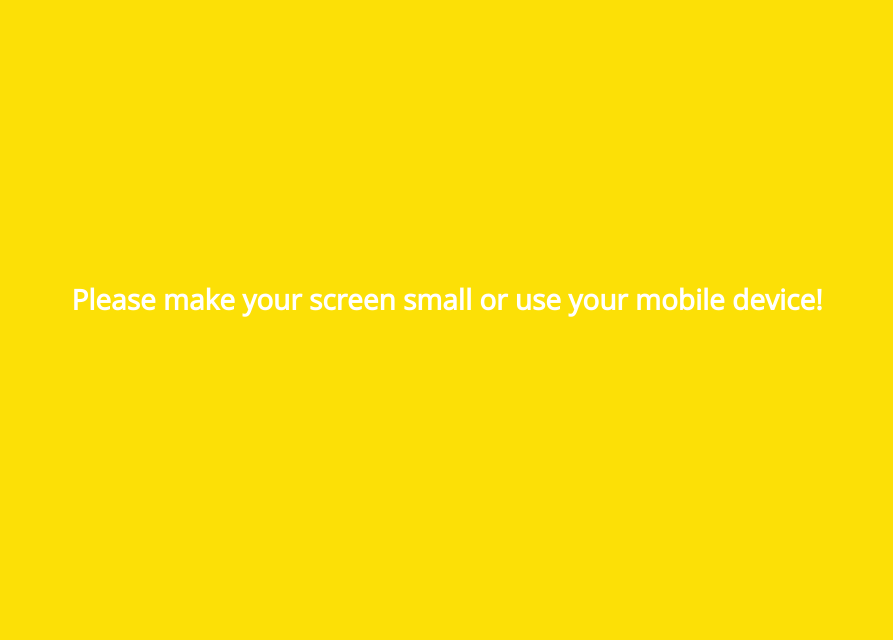
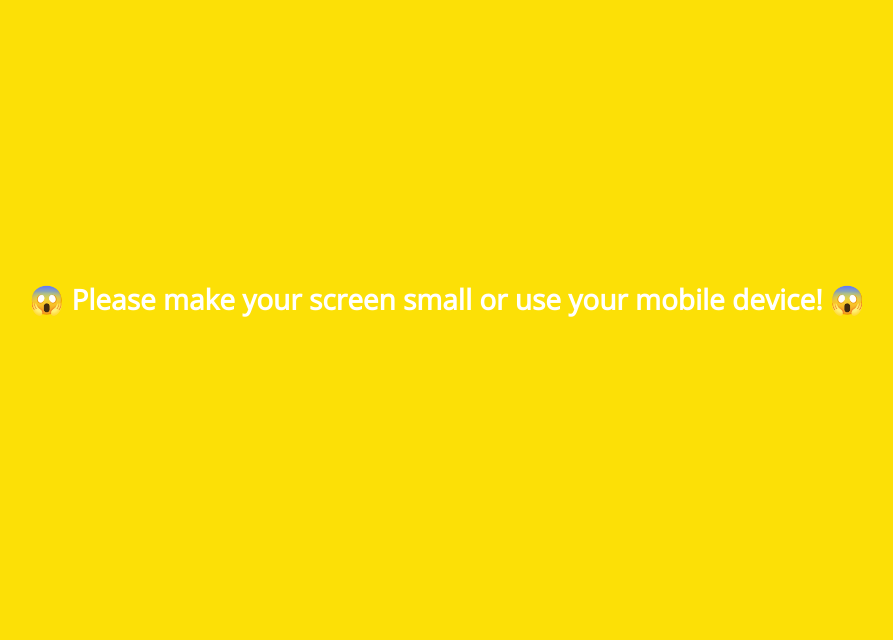
Before and after one commit to kimhscom/kakao-clone-v2, a plain HTML site: page chat.html in a window 1280 px wide. Shown: the part 101-741 px from the top of the page, without its empty margins (193-1086 px from the left). Drawn offline with nearby package versions, Linux system fonts and the light colour scheme.

Commit message:
Add Emoji Comment

```diff
--- a/chat.html
+++ b/chat.html
@@ -113,7 +113,7 @@
         </div>
     </div>
     <div class="bigScreen">
-        <span class="bigScreen__text">Please make your screen small or use your mobile device!</span>
+        <span class="bigScreen__text">😱 Please make your screen small or use your mobile device! 😱</span>
     </div>
 </body>
 </html>
```
Also changed, not shown: find.html (+1 -1 lines), friends.html (+1 -1 lines), index.html (+1 -1 lines), more.html (+1 -1 lines), settings.html (+1 -1 lines).
